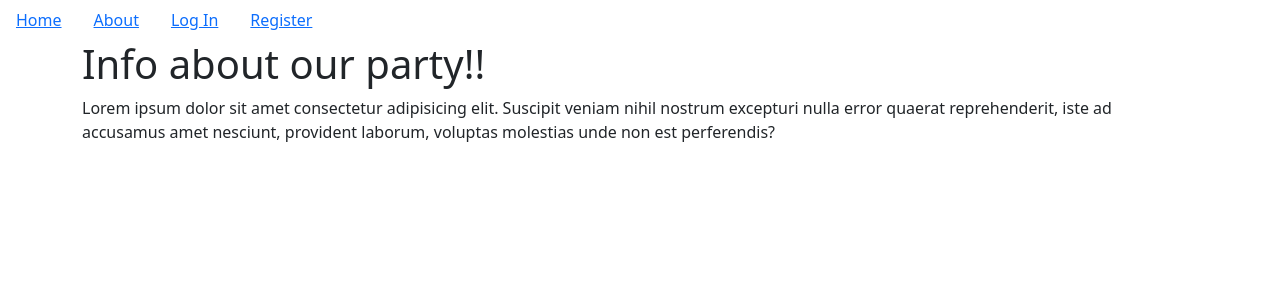
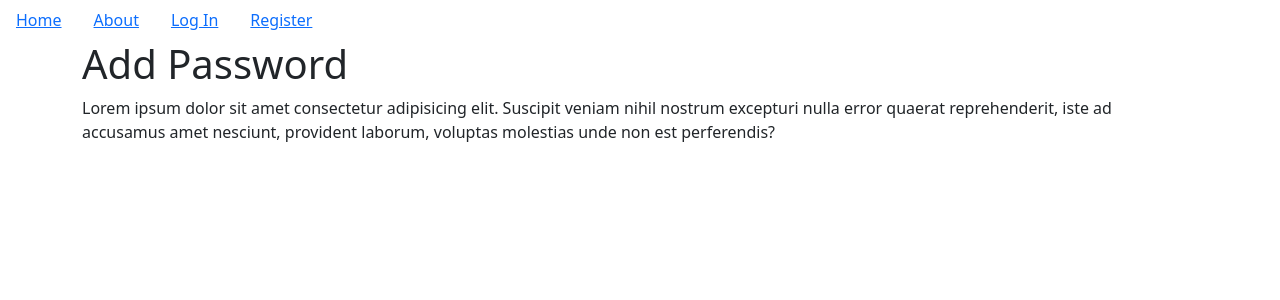
Before and after one commit to charlesjbasedow/password-manager, a Flask app: page /info in a window 1280 px wide. Shown: the top 300 px of the page. Run offline with Flask 2, Linux system fonts and the light colour scheme.

Commit message:
add create passowrd template

```diff
--- a/myapp/core/views.py
+++ b/myapp/core/views.py
@@ -6,7 +6,7 @@ core = Blueprint('core', __name__)
 @core.route('/')
 def index():
     page = request.args.get('page', 1, type=int)
-    password_posts = PasswordVault.query.order_by(passwordPost.date.desc()).paginate(page=page, per_page=5)
+    password_posts = PasswordVault.query.order_by(PasswordVault.date.desc()).paginate(page=page, per_page=5)
     return render_template('index.html', password_posts=password_posts)
 
 @core.route('/info')
--- a/myapp/templates/base.html
+++ b/myapp/templates/base.html
@@ -18,6 +18,9 @@
         </li>
 
         {% if current_user.is_authenticated %}
+        <li class="nav-link">
+            <a href="{{url_for('blog_posts.create_post')}}">Add Password</a>
+        </li>
         <li class="nav-link">
             <a href="{{url_for('users.logout')}}">Log Out</a>
         </li>
--- a/myapp/templates/info.html
+++ b/myapp/templates/info.html
@@ -1,7 +1,7 @@
 {% extends "base.html" %}
 {% block content %}
     <div class="jumbotron">
-        <h1>Info about our party!!</h1>
+        <h1>Add Password</h1>
         <p>Lorem ipsum dolor sit amet consectetur adipisicing elit. Suscipit veniam nihil nostrum excepturi nulla error quaerat reprehenderit, iste ad accusamus amet nesciunt, provident laborum, voluptas molestias unde non est perferendis?</p>
     </div>
 
```
Also changed, not shown: myapp/templates/create_password.html (added, +20 -0 lines).
